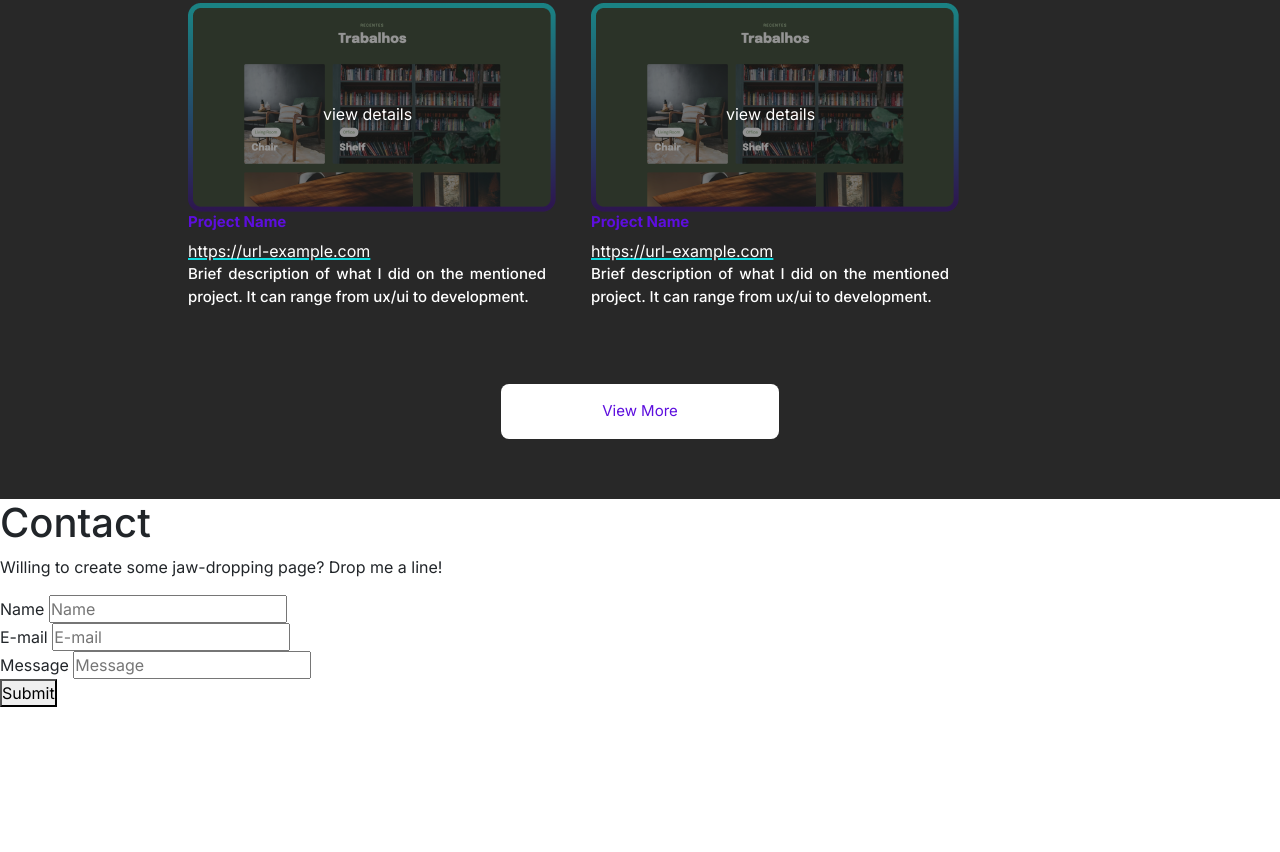
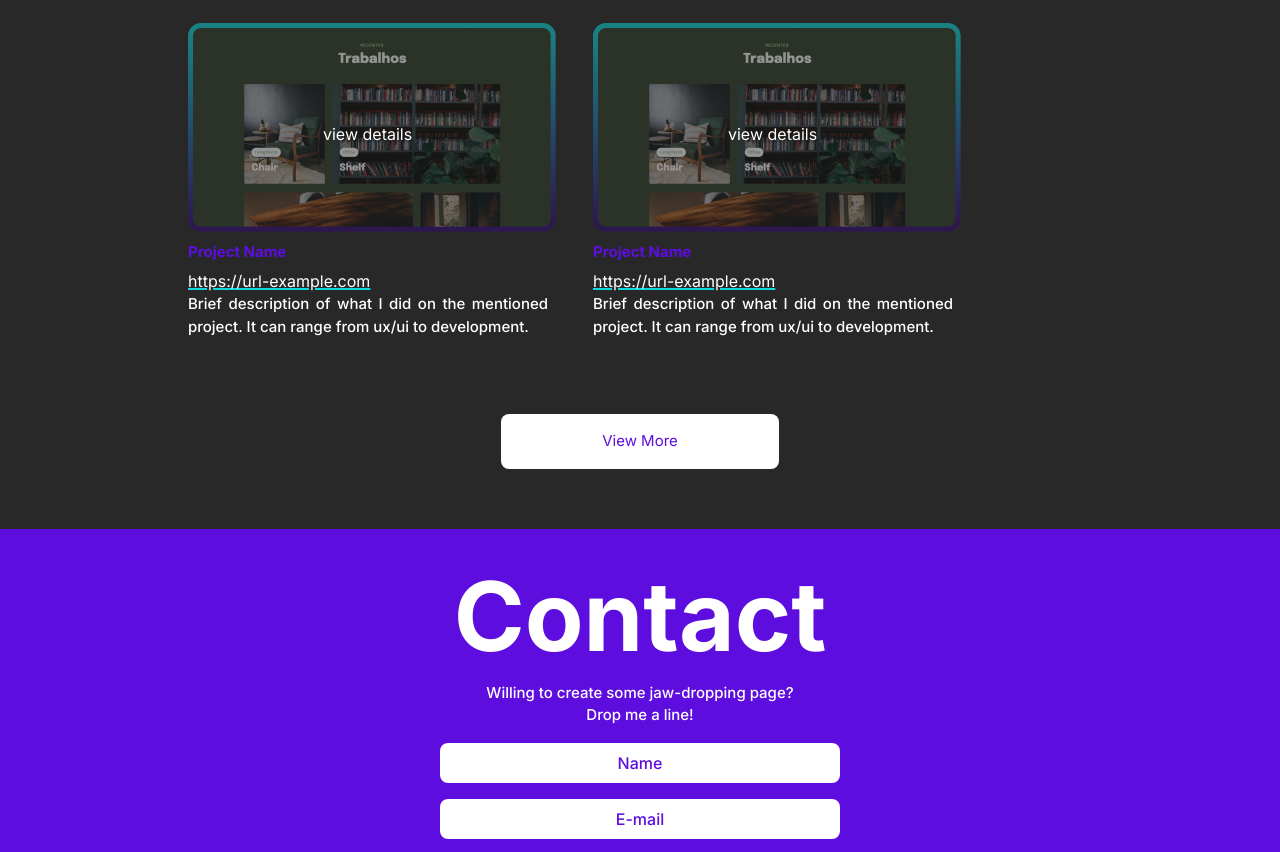
Before and after one commit to anahperes/fmt-m02s02-exercicios-portfolio, a plain HTML site: page index.html in a window 1280 px wide. Shown: the part 2944-3796 px from the top of the page. Before the commit the page ends 3651 px from the top, so only its background shows below. Drawn offline with nearby package versions, Linux system fonts and the light colour scheme.

Commit message:
added contact style

```diff
--- a/index.html
+++ b/index.html
@@ -178,26 +178,26 @@
 
 
         <section class="contact">
-            <h1>Contact</h1>
-            <p>Willing to create some jaw-dropping page? Drop me a line!</p>
+            <h1 class="header">Contact</h1>
+            <p class="contact-description">Willing to create some jaw-dropping page? <br>Drop me a line!</p>
 
-            <form action="">
+            <form action="" class="form">
                 <div class="input-wrapper">
-                    <label for="name">Name</label>
-                    <input type="text" placeholder="Name" id="name">
+                    <label for="name" class="label">Name</label>
+                    <input type="text" placeholder="Name" id="name" class="input-short">
                 </div>
 
                 <div class="input-wrapper">
-                    <label for="email">E-mail</label>
-                    <input type="email" placeholder="E-mail" id="email">
+                    <label for="email" class="label">E-mail</label>
+                    <input type="email" placeholder="E-mail" id="email" class="input-short">
                 </div>
 
                 <div class="input-wrapper">
-                    <label for="message">Message</label>
-                    <input type="text" placeholder="Message" id="message">
+                    <label for="message" class="label">Message</label>
+                    <input type="text" placeholder="Message" id="message" class="input-long">
                 </div>
 
-                <button>Submit</button>
+                <button class="btn btn-secondary btn-lg btn-bg-secondary btn-custom">Submit</button>
             </form>
         </section>
     </main>
--- a/style.css
+++ b/style.css
@@ -175,13 +175,15 @@
 }
 
 .project-container {
-    max-width: 358px;
+    max-width: 360px;
 }
 
 .recent-projects .project-title {
     font-size: 15px;
     font-weight: 700;
     line-height: normal;
+
+    margin-top: 10px;
 
     color: var(--color-quaternary);
 }
@@ -228,3 +230,69 @@
     display: block;
     margin-inline: auto;
 }
+
+.contact {
+    background-color: var(--color-quaternary);
+
+    padding-block: 30px 50px;
+    margin: auto;
+    text-align: center;
+}
+
+.contact .header {
+    max-width: 100%;
+}
+
+.contact .contact-description {
+    font-size: 15px;
+    font-weight: 500;
+    text-align: center;
+
+    color: var(--color-primary);
+}
+
+.form {
+    display: flex;
+    flex-direction: column;
+    gap: 16px;
+}
+
+.input-short {
+    width: 400px;
+    height: 40px;
+
+    border: none;
+    border-radius: 8px;
+}
+
+.input-long {
+    width: 400px;
+    height: 150px;
+
+    border: none;
+    border-radius: 8px;
+}
+
+.input-long::placeholder, .input-short::placeholder {
+    font-weight: 500;
+    text-align: center;
+
+    color: var(--color-quaternary);
+}
+
+.form .input-wrapper .label {
+    color: white;
+
+    width: 1px;
+    height: 1px;
+
+    overflow: hidden;
+
+    position: absolute;
+}
+
+.form .btn-custom {
+    width: 400px;
+
+    margin: auto;
+}
```
